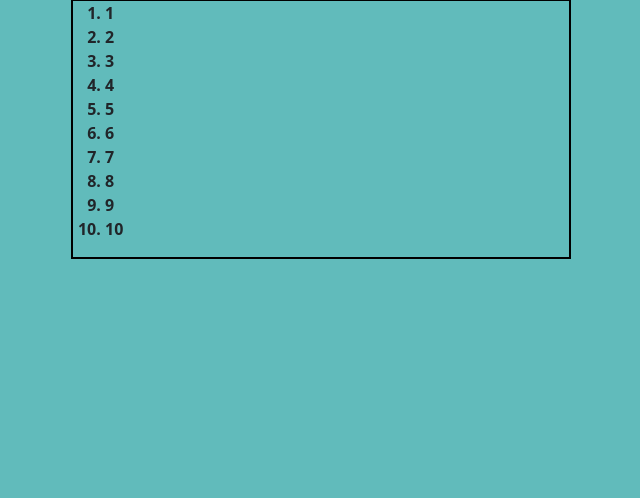
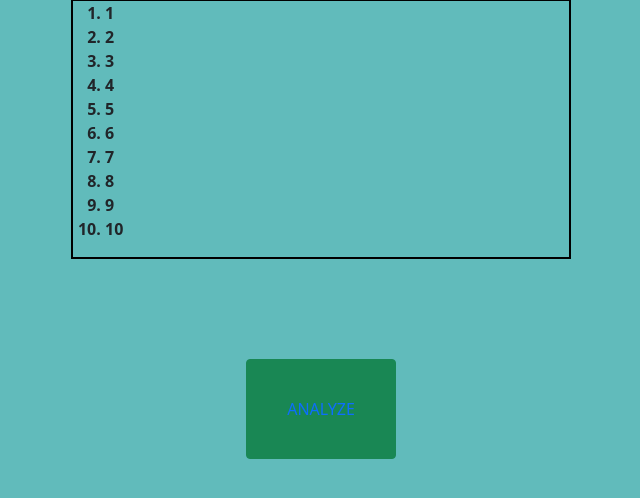
Before and after one commit to ArjunMehta01/stonks, a Flask app: page / in a window 1280 px wide. Shown: the part 113-611 px from the top of the page, without its empty margins (319-959 px from the left). Run offline with Flask 2, Linux system fonts and the light colour scheme; parts of the project's set-up code (start-up, migrations or seed data) failed here and were passed over; some libraries are stand-ins or nearby versions.

Commit message:
home button

```diff
--- a/backend/templates/about.html
+++ b/backend/templates/about.html
@@ -1,6 +1,6 @@
 <!DOCTYPE html>
 
-<!-- -->
+<!-- Inspiration on box: https://www.freecodecamp.org/learn/responsive-web-design/basic-css/add-different-padding-to-each-side-of-an-element-->
 
 {% extends "base.html"%}
 {% block body %}
@@ -27,7 +27,7 @@
 
 <html>
     <head class="">
-        <h1>What This Application Does:</h1>
+        <h1>About Stonks:</h1>
     </head>
     <body>
         <strong>
--- a/backend/templates/home.html
+++ b/backend/templates/home.html
@@ -1,5 +1,5 @@
 <!DOCTYPE html>
-<!-- Centering list: https://stackoverflow.com/questions/30829916/how-can-i-center-my-ul-li-list-in-css-->
+<!-- Inspiration on box: https://www.freecodecamp.org/learn/responsive-web-design/basic-css/add-different-padding-to-each-side-of-an-element-->
 
 {% extends "base.html"%}
 {% block body %}
@@ -20,6 +20,18 @@
     h1 {
         text-align: center;
     }
+
+    .align-cen {
+        text-align: center;
+        position: relative;
+        top: 100px;
+    }
+
+    .style-button {
+        width: 150px;
+        height: 100px;
+    }
+
 </style>
 <html>
     <head>
@@ -42,6 +54,9 @@
                 </ol>
             </strong>
         </div>
+        <div class="align-cen">
+            <button target="../analysis" id="button1" type="submit" class="btn btn-success style-button"><a class="nav-link" href="../analysis">ANALYZE</a></button>
+        </div>
     </body>
 </html>
 
```
